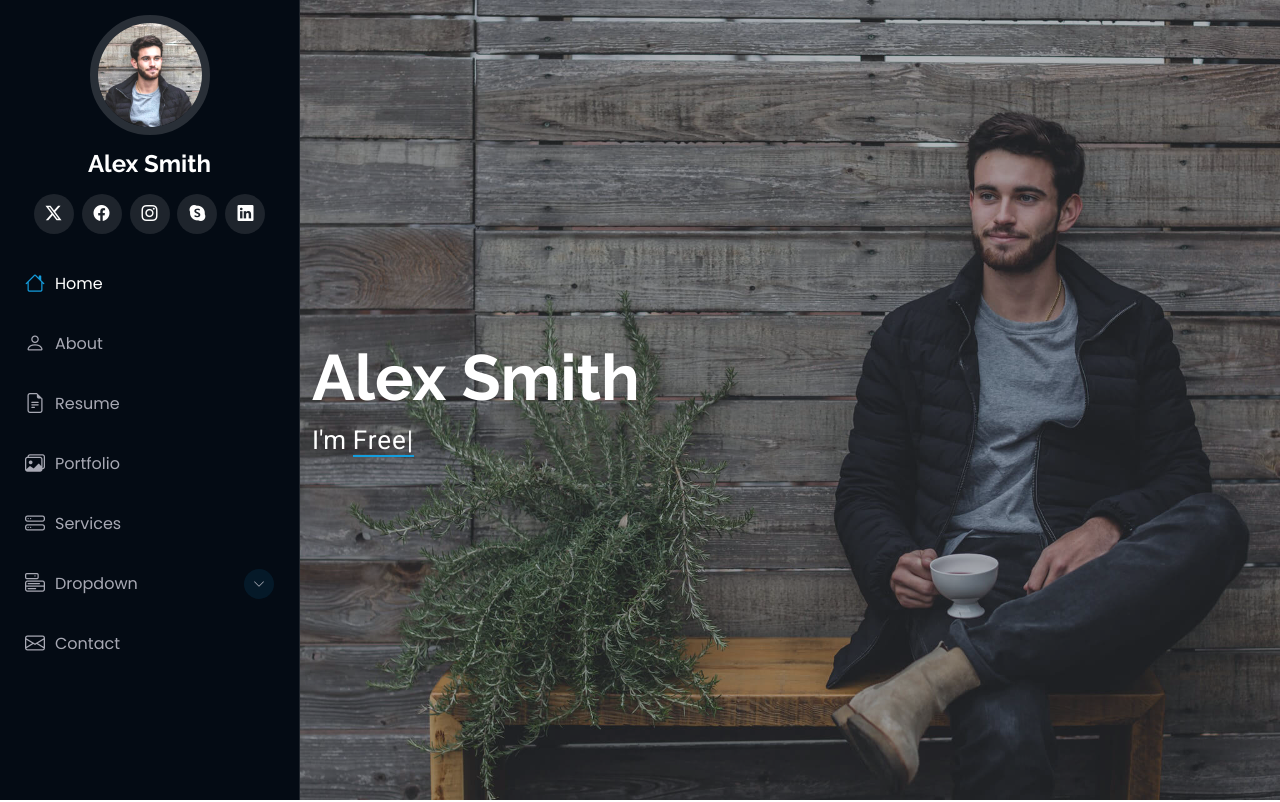
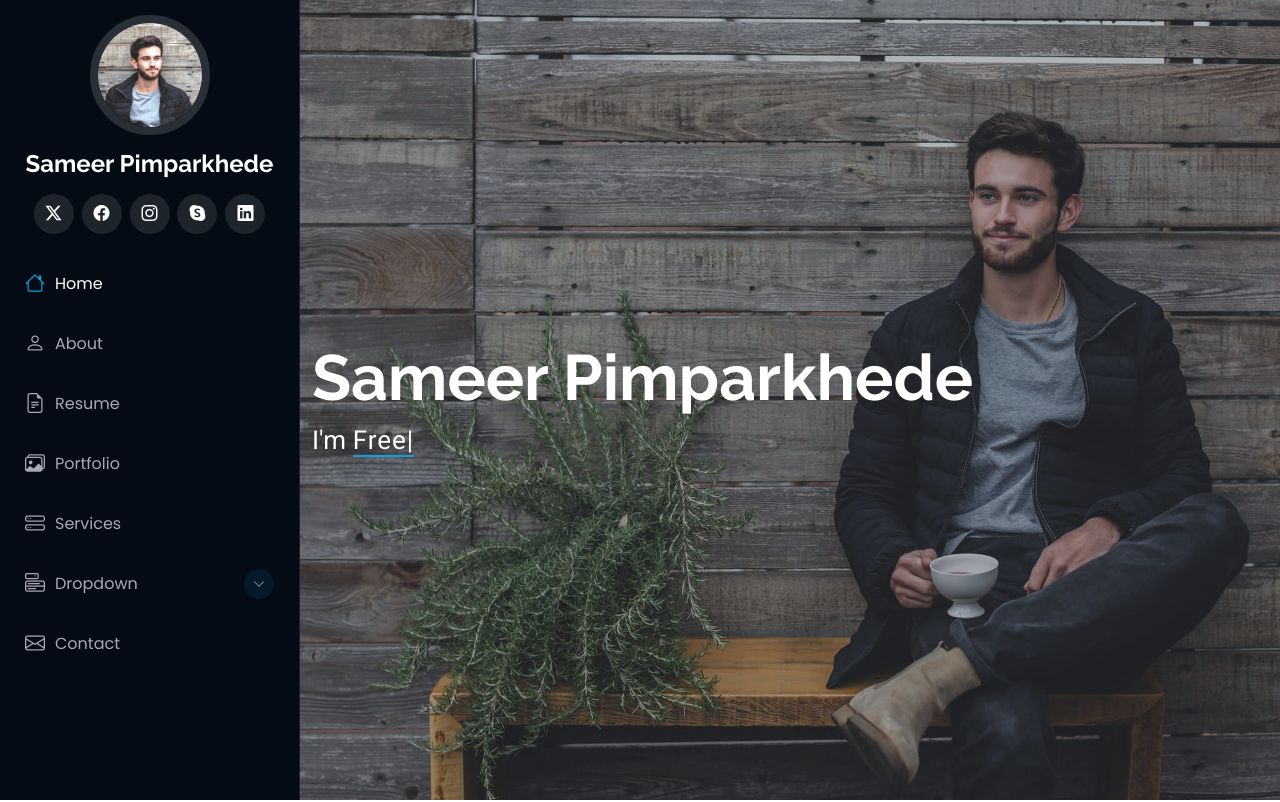
Before and after one commit to sameerp30/sameerp30.github.io, a plain HTML site: page index.html in a window 1280 px wide. Shown: the top 802 px of the page. Drawn offline with Linux system fonts and the light colour scheme.

Commit message:
name changed

```diff
--- a/index.html
+++ b/index.html
@@ -48,7 +48,7 @@
     <a href="index.html" class="logo d-flex align-items-center justify-content-center">
       <!-- Uncomment the line below if you also wish to use an image logo -->
       <!-- <img src="assets/img/logo.png" alt=""> -->
-      <h1 class="sitename">Alex Smith</h1>
+      <h1 class="sitename">Sameer Pimparkhede</h1>
     </a>
 
     <div class="social-links text-center">
@@ -97,7 +97,7 @@
       <img src="assets/img/hero-bg.jpg" alt="" data-aos="fade-in" class="">
 
       <div class="container" data-aos="fade-up" data-aos-delay="100">
-        <h2>Alex Smith</h2>
+        <h2>Sameer Pimparkhede</h2>
         <p>I'm <span class="typed" data-typed-items="Designer, Developer, Freelancer, Photographer">Designer</span><span class="typed-cursor typed-cursor--blink" aria-hidden="true"></span><span class="typed-cursor typed-cursor--blink" aria-hidden="true"></span></p>
       </div>
 
```
